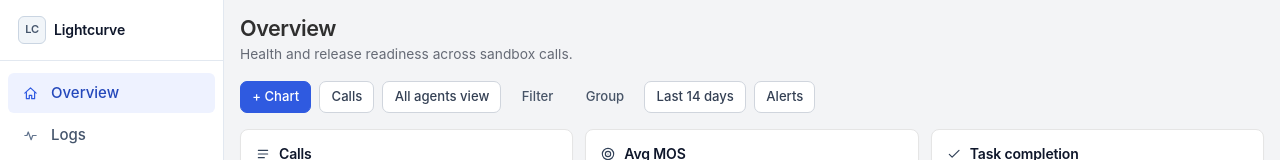
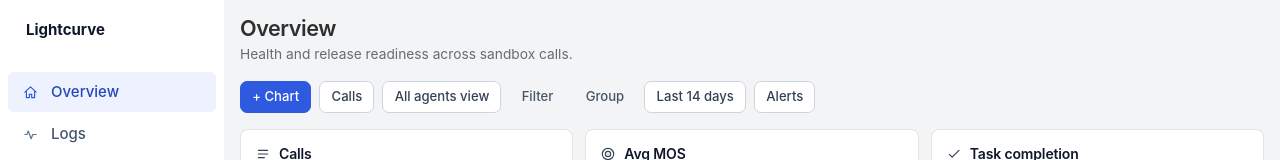
Before and after one commit to uselightcurve/Lightcurve-Platform, a Next.js app: page / in a window 1280 px wide. Shown: the top 160 px of the page. Built offline with nearby package versions, Linux system fonts and the light colour scheme.

Commit message:
Refine sidebar brand treatment

```diff
--- a/src/components/Sidebar.tsx
+++ b/src/components/Sidebar.tsx
@@ -62,13 +62,10 @@ export function Sidebar() {
   const pathname = usePathname();
 
   return (
-    <aside className="fixed inset-y-0 left-0 z-10 flex w-56 flex-col border-r border-slate-200 bg-white">
-      <div className="border-b border-slate-200 px-3 py-3">
-        <Link href="/" className="flex h-9 items-center gap-2 rounded-md px-1.5 text-slate-900">
-          <span className="flex h-7 w-7 items-center justify-center rounded-md border border-slate-300 bg-slate-100 text-[11px] font-semibold tracking-[-0.02em] text-slate-600">
-            LC
-          </span>
-          <span className="text-sm font-semibold tracking-[-0.01em]">Lightcurve</span>
+    <aside className="fixed inset-y-0 left-0 z-10 flex w-56 flex-col bg-white">
+      <div className="px-3 py-3">
+        <Link href="/" className="flex h-9 items-center rounded-md px-3.5 text-slate-900">
+          <span className="text-[15px] font-bold">Lightcurve</span>
         </Link>
       </div>
       <nav className="flex-1 px-2 py-3">
```
